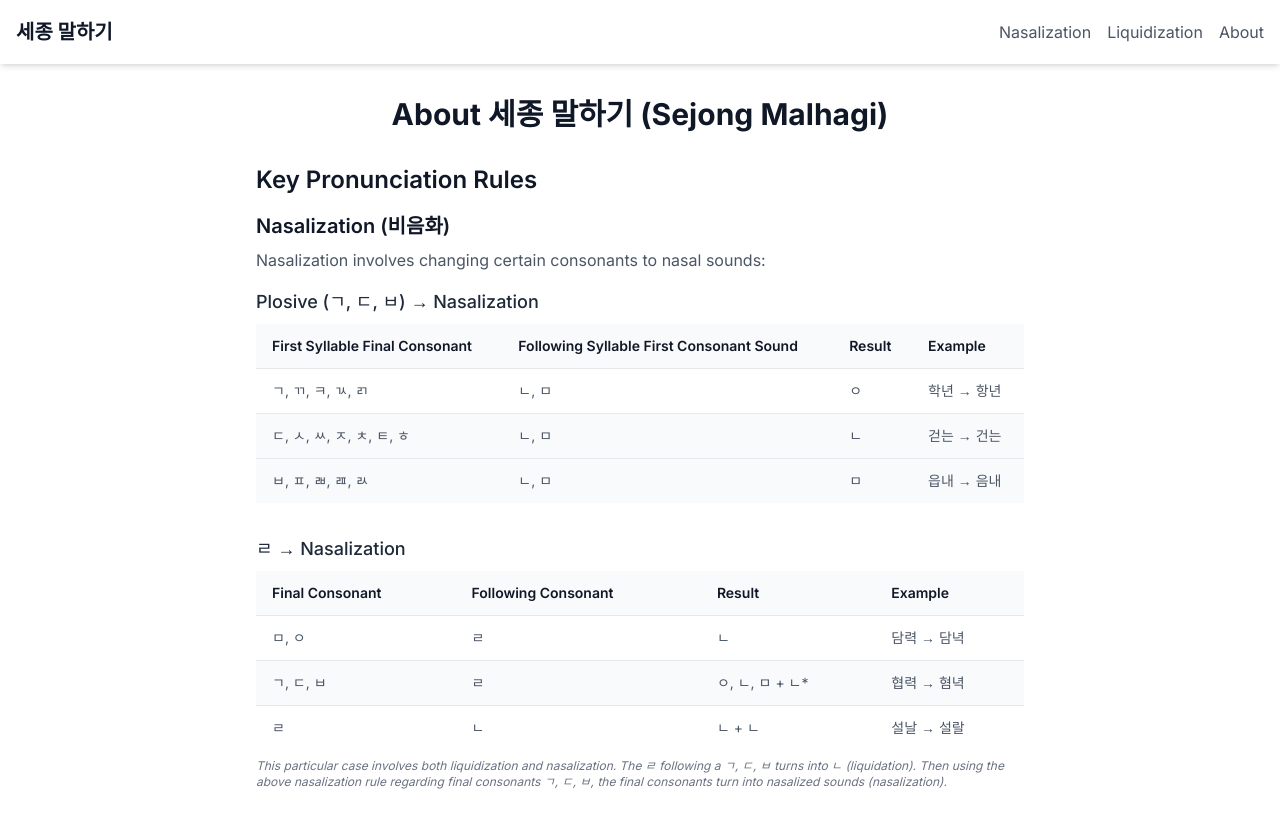
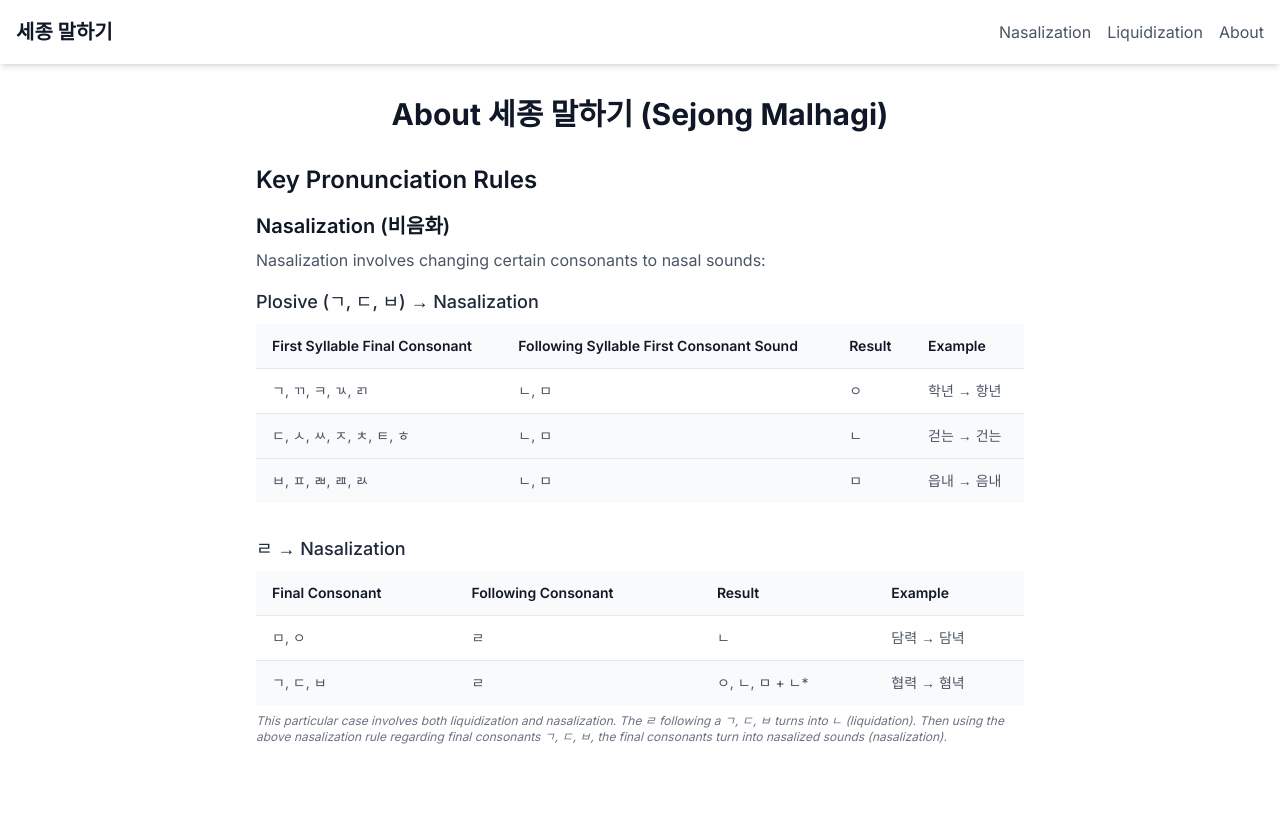
Before and after one commit to richardjhong/sejong-malhagi, a Next.js app: page /about in a window 1280 px wide. Shown: the top 828 px of the page. Built offline with nearby package versions, Linux system fonts and the light colour scheme.

Commit message:
removing filler row from second table of nasalization as only two rows are needed for said table

```diff
--- a/app/about/page.tsx
+++ b/app/about/page.tsx
@@ -138,20 +138,6 @@ const About = () => {
                         협력 → 혐녁
                       </td>
                     </tr>
-                    <tr className="bg-white dark:bg-gray-900">
-                      <td className="px-4 py-3 text-sm text-gray-600 dark:text-gray-300">
-                        ㄹ
-                      </td>
-                      <td className="px-4 py-3 text-sm text-gray-600 dark:text-gray-300">
-                        ㄴ
-                      </td>
-                      <td className="px-4 py-3 text-sm text-gray-600 dark:text-gray-300">
-                        ㄴ + ㄴ
-                      </td>
-                      <td className="px-4 py-3 text-sm text-gray-600 dark:text-gray-300">
-                        설날 → 설랄
-                      </td>
-                    </tr>
                   </tbody>
                 </table>
                 <p className="text-xs text-gray-500 dark:text-gray-400 mt-2 italic">
```
